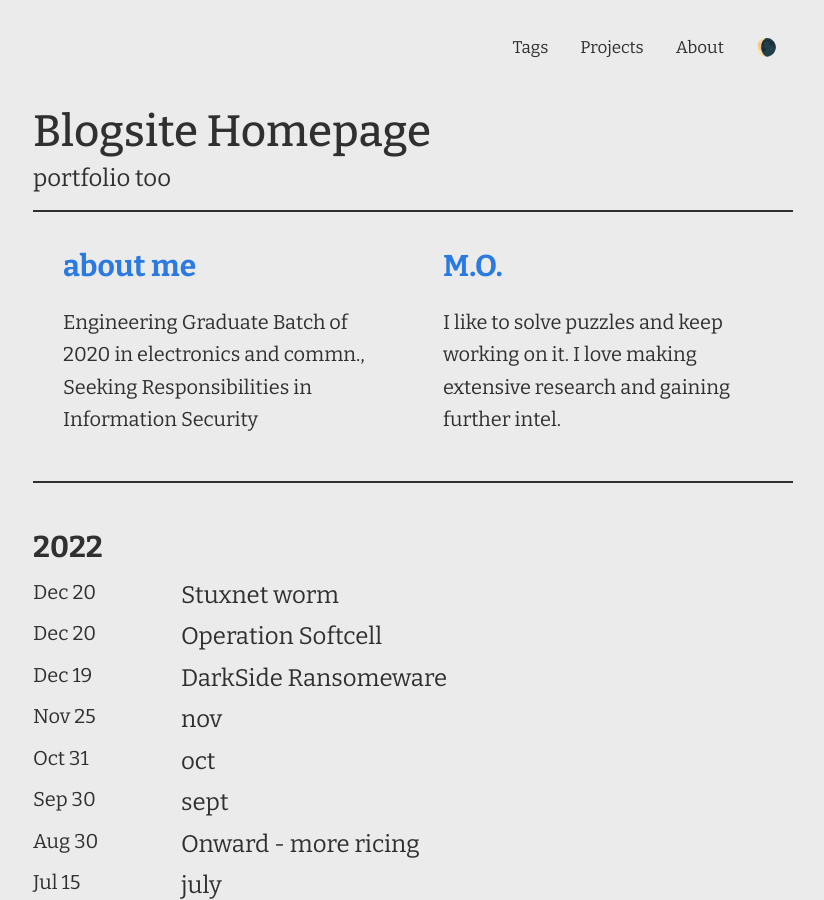
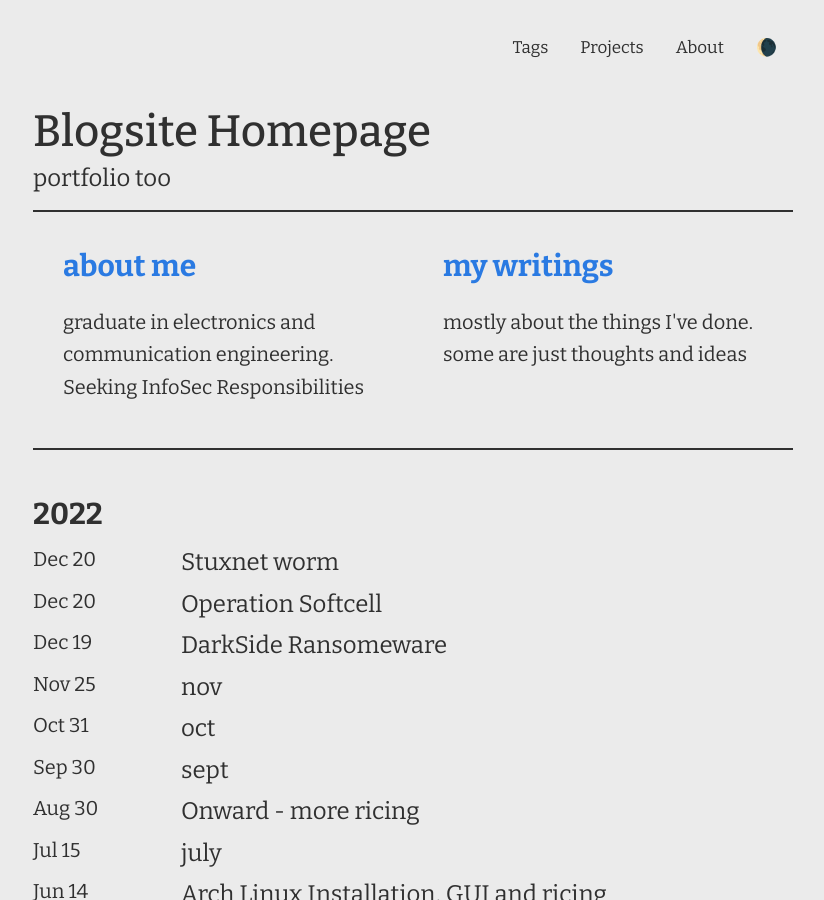
Before and after one commit to pruthvirajbhat/website-portfolio-old-uno, a Jekyll site: the page built from index.markdown, in a window 1280 px wide and 900 px high. Shown: the whole window, without its empty margins (227-1051 px from the left). Built offline with Jekyll 4.4.1, drawn with Linux system fonts in a browser that asks for light colours.

Commit message:
crisp home description

```diff
--- a/_layouts/home.html
+++ b/_layouts/home.html
@@ -15,11 +15,11 @@
     <div class="row">
         <div class="column">
             <h2 style="font-weight: bold;margin-top: 0px;"><a href="{{ site.url }}/about">about me</a></h2>
-            <p>Engineering Graduate Batch of 2020 in electronics and commn., <br>Seeking Responsibilities in Information Security</p>
+            <p>graduate in electronics and communication engineering.<br>Seeking InfoSec Responsibilities</p>
         </div>
         <div class="column">
-            <h2 style="font-weight: bold;margin-top: 0px;"><a href="{{ site.url }}/projects">M.O.</a></h2>
-            <p>I like to solve puzzles and keep working on it. I love making extensive research and gaining further intel.</p>
+            <h2 style="font-weight: bold;margin-top: 0px;"><a href="{{ site.url }}/projects">my writings</a></h2>
+            <p>mostly about the things I've done. some are just thoughts and ideas</p>
         </div>
     </div>
     <hr style="margin-top: 0px;">
```
